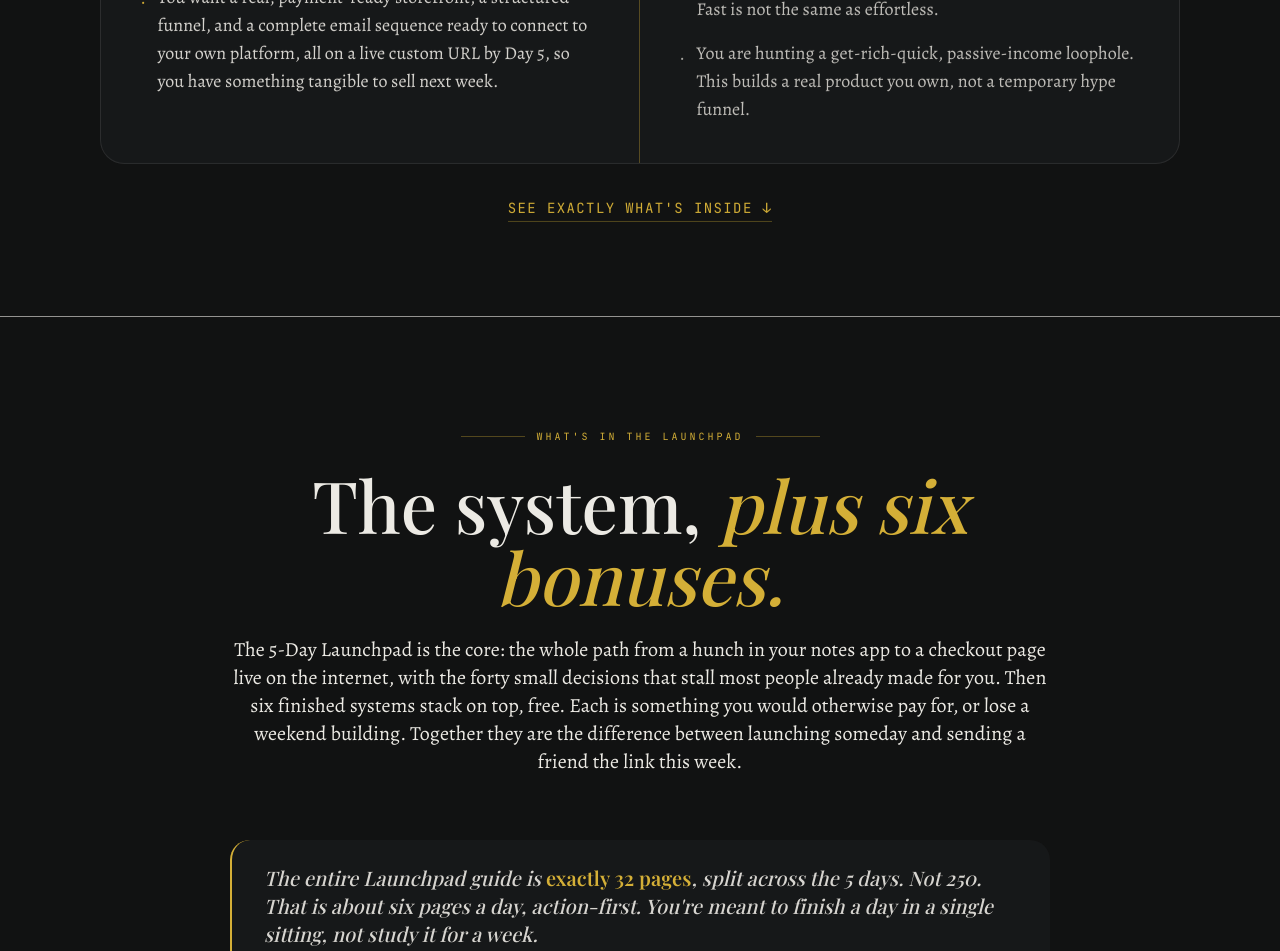
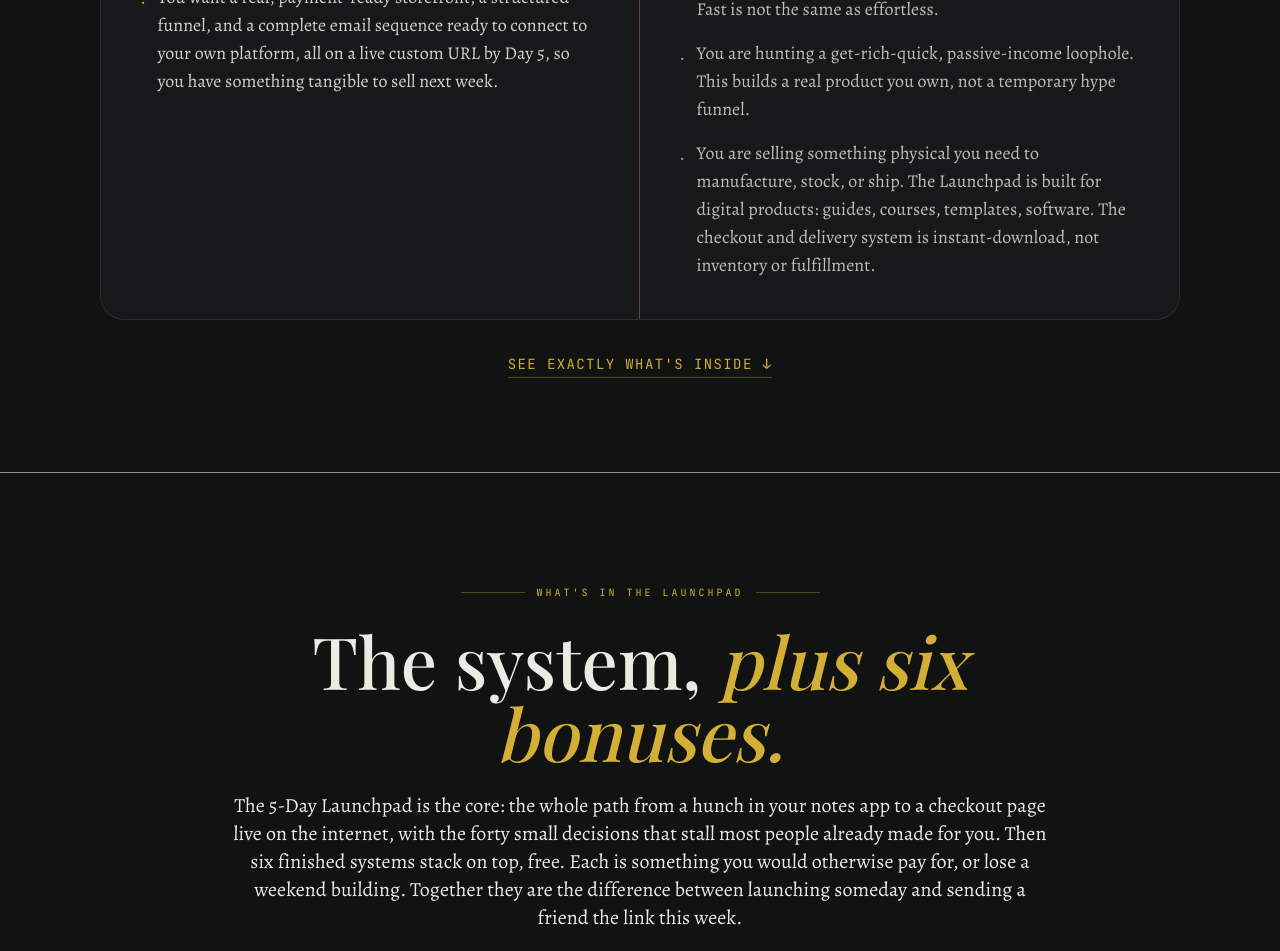
Before and after one commit to sundevelops/vanguardos, a SvelteKit app: page / in a window 1280 px wide. Shown: the part 3080-4031 px from the top of the page. Built offline with nearby package versions, Linux system fonts and the light colour scheme; a web font is replaced by a local one.

Commit message:
daily: update Launchpad page count to 35, add digital product restriction, update footer tagline

```diff
--- a/src/routes/+page.svelte
+++ b/src/routes/+page.svelte
@@ -127,7 +127,7 @@
   const launchpadDays = [
     { num: '01', kicker: 'IDEATE',        line: 'Lock your idea, validate, price.',         desc: 'Run the Problem-Validation Matrix to pick the one idea worth shipping, sketch a one-page portrait of the buyer who pays at 11pm, and set a price you can say out loud. You leave Day 1 with a locked offer in a single sentence.', img: '/products/day-1.png' },
     { num: '02', kicker: 'BRAND',         line: 'Name, voice, colors, fonts, logo.',        desc: 'Name it, find its voice in three words, and lock the palette and type from 20 ready-made pairings instead of a blank canvas. One page, one day, a brand book your future self will actually obey.', img: '/products/day-2.png' },
-    { num: '03', kicker: 'ASSETS',        line: 'Covers, banners, social. Premium.',        desc: 'Generate a hero image, a product mockup, and a full social set, all brand-locked, in one studio session. Art-directed to look like a brand a stranger remembers, not stock-photo filler.', img: '/products/day-3.png' },
+    { num: '03', kicker: 'ASSETS',        line: 'Covers, banners, social. Then build and package.',        desc: 'Generate a hero image, a product mockup, and a full social set, all brand-locked, in one studio session. Then write, structure, and package the product itself, with the exact cover and thumbnail your checkout needs.', img: '/products/day-3.png' },
     { num: '04', kicker: 'LANDING PAGE',  line: 'Hero, offer, CTAs, mobile.',                desc: 'Build a real page in plain English with a free AI builder, no code, then deploy it on a live URL. Hero, high-impact offer, proof, and CTAs, mobile-first, by tonight.', img: '/products/day-4.png' },
     { num: '05', kicker: 'FUNNEL',        line: 'Checkout, upsell, emails. Ready.',         desc: 'Wire the whole path from click to welcome: Gumroad checkout, an order bump, a bundle upsell, and a written email sequence. Make a test purchase, refund yourself, and you are shipped.', img: '/products/day-5.png' }
   ];
@@ -234,7 +234,7 @@
   const launchpadFaq = [
     ['Do I need to be technical?', 'No. Every template, prompt, and pattern is copy-paste. The prompts ask you a few plain questions and do the rest. If you can follow a recipe, you can follow this.'],
     ["What if I don't have an idea yet?", 'Day 1 is the ideation system itself: a sequenced way to surface, validate, and price an idea you actually want to ship. You can start with nothing more than a hunch, or a blank page, and finish Day 1 with a locked offer.'],
-    ['How much time does each day take?', 'One focused sitting, not a day off work. The whole guide is 32 pages, about six a day, action-first, so most people finish a day in one to two hours after work. Plan on roughly 8 to 12 hours of hands-on building across the five days, and the AI does the heavy lifting inside each one.'],
+    ['How much time does each day take?', 'One focused sitting, not a day off work. The whole guide is 35 pages, four to eight a day, action-first, so most people finish a day in one to two hours after work. Plan on roughly 8 to 12 hours of hands-on building across the five days, and the AI does the heavy lifting inside each one.'],
     ['How do I get it after I pay?', 'Instantly. The moment your $129 payment clears on Gumroad, the email lands with all 7 PDFs, the templates, and the prompt vault, ready to download and keep forever. No onboarding call, no waiting room. You can open Day 1 the same night.'],
     ['What AI tools do I need?', 'Just one capable model. The prompts work with ChatGPT, Claude, or Gemini, and Day 4 builds your landing page in Google Antigravity, which is free to start. Free tiers can complete the 5 days, but we strongly recommend a paid tier of one model (about $20 a month): you get longer sessions and access to the stronger models, and a stronger model means noticeably better output across all five days. There is no VanguardOS subscription on top.'],
     ['How much extra will I spend on tools?', 'You can build and host for $0. Two upgrades are worth it: a paid AI tier for stronger output, and a custom domain (about $10 a year) so your site has a real, credible address you own. Neither is strictly required to finish, but both are worth the small spend.'],
@@ -636,7 +636,7 @@
     "mainEntity": [
       { "@type": "Question", "name": "Do I need to be technical?", "acceptedAnswer": { "@type": "Answer", "text": "No. Every template, prompt, and pattern is copy-paste. The prompts ask you a few plain questions and do the rest. If you can follow a recipe, you can follow this." } },
       { "@type": "Question", "name": "What if I don't have an idea yet?", "acceptedAnswer": { "@type": "Answer", "text": "Day 1 is the ideation system itself: a sequenced way to surface, validate, and price an idea you actually want to ship. You can start with nothing more than a hunch, or a blank page, and finish Day 1 with a locked offer." } },
-      { "@type": "Question", "name": "How much time does each day take?", "acceptedAnswer": { "@type": "Answer", "text": "One focused sitting, not a day off work. The whole guide is 32 pages, about six a day, action-first, so most people finish a day in one to two hours after work. Plan on roughly 8 to 12 hours of hands-on building across the five days, and the AI does the heavy lifting inside each one." } },
+      { "@type": "Question", "name": "How much time does each day take?", "acceptedAnswer": { "@type": "Answer", "text": "One focused sitting, not a day off work. The whole guide is 35 pages, four to eight a day, action-first, so most people finish a day in one to two hours after work. Plan on roughly 8 to 12 hours of hands-on building across the five days, and the AI does the heavy lifting inside each one." } },
       { "@type": "Question", "name": "How do I get it after I pay?", "acceptedAnswer": { "@type": "Answer", "text": "Instantly. The moment your $129 payment clears on Gumroad, the email lands with all 7 PDFs, the templates, and the prompt vault, ready to download and keep forever. No onboarding call, no waiting room. You can open Day 1 the same night." } },
       { "@type": "Question", "name": "What AI tools do I need?", "acceptedAnswer": { "@type": "Answer", "text": "Just one capable model. The prompts work with ChatGPT, Claude, or Gemini, and Day 4 builds your landing page in Google Antigravity, which is free to start. Free tiers can complete the 5 days, but we strongly recommend a paid tier of one model (about $20 a month): you get longer sessions and access to the stronger models, and a stronger model means noticeably better output across all five days. There is no VanguardOS subscription on top." } },
       { "@type": "Question", "name": "How much extra will I spend on tools?", "acceptedAnswer": { "@type": "Answer", "text": "You can build and host for $0. Two upgrades are worth it: a paid AI tier for stronger output, and a custom domain (about $10 a year) so your site has a real, credible address you own. Neither is strictly required to finish, but both are worth the small spend." } },
@@ -884,6 +884,7 @@
             <li class="flex gap-3"><span class="text-muted mt-1">·</span><span>You expect sales to happen automatically without promotion. The Launchpad builds the storefront and checkout funnel; driving traffic is your job, and we would rather be honest about that upfront.</span></li>
             <li class="flex gap-3"><span class="text-muted mt-1">·</span><span>You want an effortless one-click button. The system is fast, but it still takes 8 to 12 hours of focused, hands-on work. Fast is not the same as effortless.</span></li>
             <li class="flex gap-3"><span class="text-muted mt-1">·</span><span>You are hunting a get-rich-quick, passive-income loophole. This builds a real product you own, not a temporary hype funnel.</span></li>
+            <li class="flex gap-3"><span class="text-muted mt-1">·</span><span>You are selling something physical you need to manufacture, stock, or ship. The Launchpad is built for digital products: guides, courses, templates, software. The checkout and delivery system is instant-download, not inventory or fulfillment.</span></li>
           </ul>
         </div>
       </div>
@@ -915,7 +916,7 @@
       <!-- Conciseness callout -->
       <div class="reveal mb-10 md:mb-12 max-w-[820px] mx-auto rounded-[1.25rem] border-l-2 border-gold bg-surface/60 px-6 py-5 md:px-8 md:py-6">
         <p class="font-display italic text-lg md:text-xl text-text/90 leading-relaxed">
-          The entire Launchpad guide is <span class="text-gold not-italic font-semibold">exactly 32 pages</span>, split across the 5 days. Not 250. That is about six pages a day, action-first. You're meant to finish a day in a single sitting, not study it for a week.
+          The entire Launchpad guide is <span class="text-gold not-italic font-semibold">exactly 35 pages</span>, split across the 5 days. Not 250. That is four to eight pages a day, action-first. You're meant to finish a day in a single sitting, not study it for a week.
         </p>
       </div>
 
@@ -2011,7 +2012,7 @@
         <img src="/brand/brand-mark-owl.svg" alt="VanguardOS owl mark" class="w-8 h-8" />
         <span class="font-display text-xl md:text-2xl leading-none"><span class="text-text">Vanguard</span><span class="italic text-gold">OS</span></span>
       </div>
-      <p class="font-display italic text-sm md:text-base" style="color: #D6D4CC;">Systems that launchpad solopreneurs into the digital economy.</p>
+      <p class="font-display italic text-sm md:text-base" style="color: #D6D4CC;">Systems that ship.</p>
     </div>
     <div class="pt-8 border-t border-line flex flex-col md:flex-row justify-between items-center gap-6">
       <div class="text-[10px] font-mono uppercase tracking-widest" style="color: #B5B5AE;">© 2026 VanguardOS</div>
```
